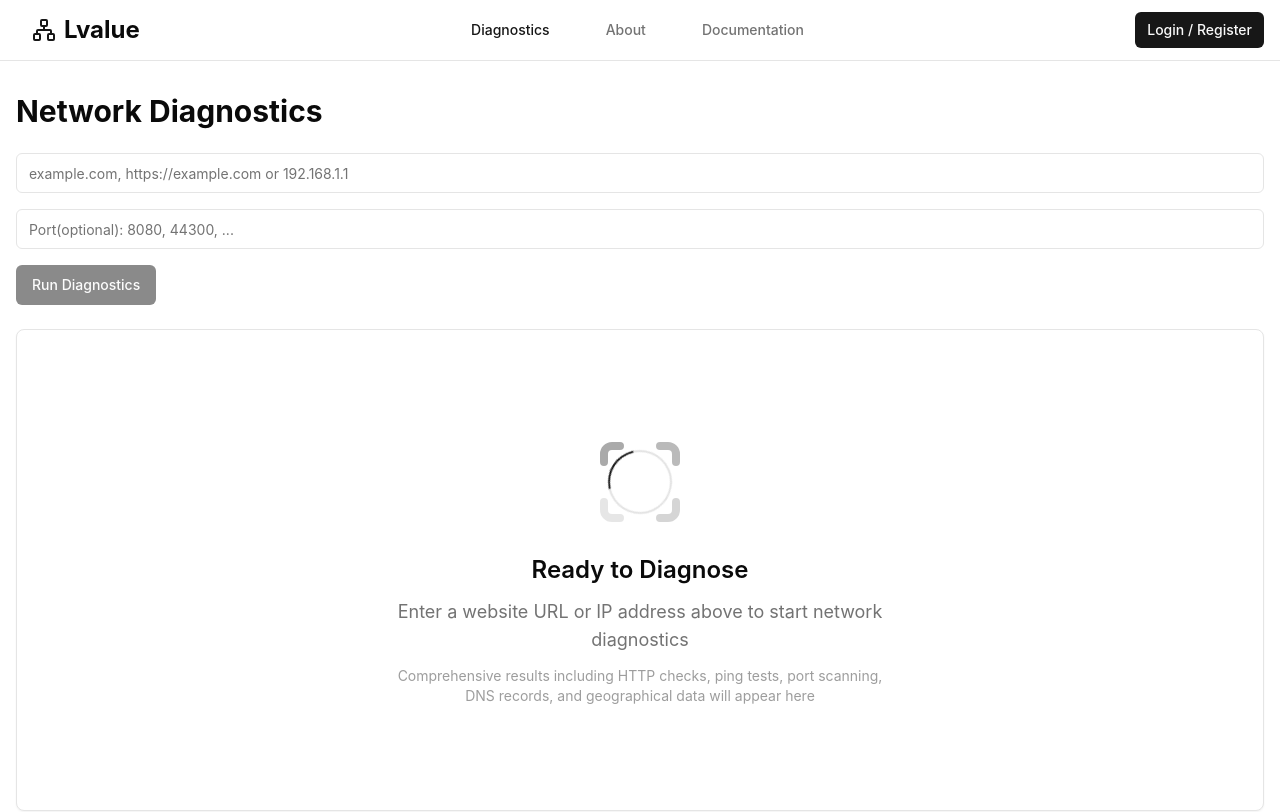
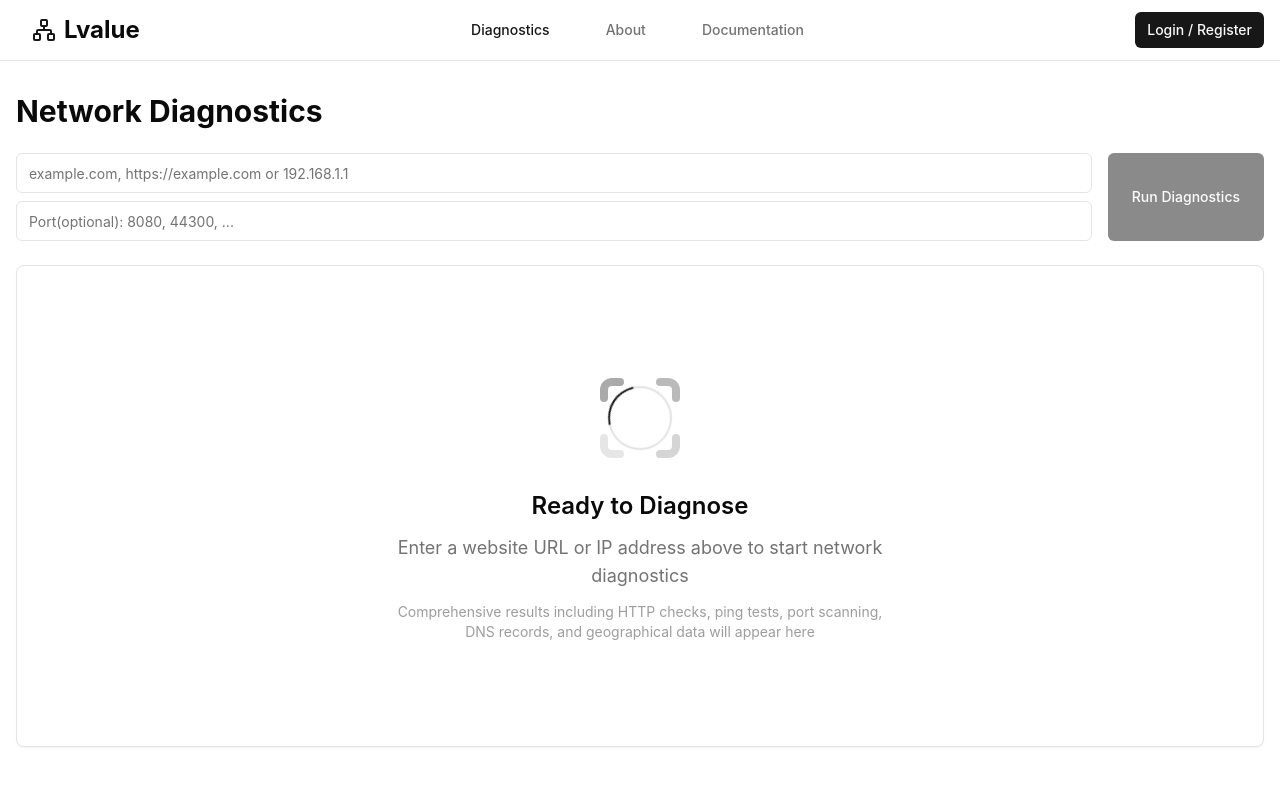
Before and after one commit to addavriance/hack, a React (Vite) app: page / in a window 1280 px wide. Shown: the top 812 px of the page. Built offline with nearby package versions, Linux system fonts and the light colour scheme.

Commit message:
Diagnorstics screen button UI enhancments

```diff
--- a/src/components/NetworkChecker.jsx
+++ b/src/components/NetworkChecker.jsx
@@ -540,8 +540,8 @@ const NetworkChecker = () => {
                 <h1 className="text-3xl font-bold mb-6">Network Diagnostics</h1>
 
                 <div className="space-y-4 mb-6">
-                    <div className="flex flex-col gap-4">
-                        <div className="space-y-2">
+                    <div className="flex flex-col sm:flex-row gap-4">
+                        <div className="flex-1 space-y-2">
                             <Input
                                 placeholder="example.com, https://example.com or 192.168.1.1"
                                 value={target}
@@ -552,9 +552,6 @@ const NetworkChecker = () => {
                             {targetError && (
                                 <p className="text-sm text-destructive">{targetError}</p>
                             )}
-                        </div>
-
-                        <div className="space-y-2">
                             <Input
                                 ref={portInputRef}
                                 placeholder="Port(optional): 8080, 44300, ..."
@@ -563,12 +560,11 @@ const NetworkChecker = () => {
                                 onKeyPress={handlePortKeyPress}
                             />
                         </div>
-                    </div>
 
                         <Button
                             onClick={handleCheck}
                             disabled={isLoading || !target.trim()}
-                        className="w-full sm:w-auto"
+                            className="w-full sm:w-auto sm:h-[calc(2*2.5rem+0.5rem)] sm:px-6"
                         >
                             {isLoading ? (
                                 <>
@@ -580,6 +576,7 @@ const NetworkChecker = () => {
                                 'Run Diagnostics'
                             )}
                         </Button>
+                    </div>
                 </div>
 
                 {/* Результаты или плейсхолдер */}
```
Lines whose indentation alone changed are shown as unchanged.
